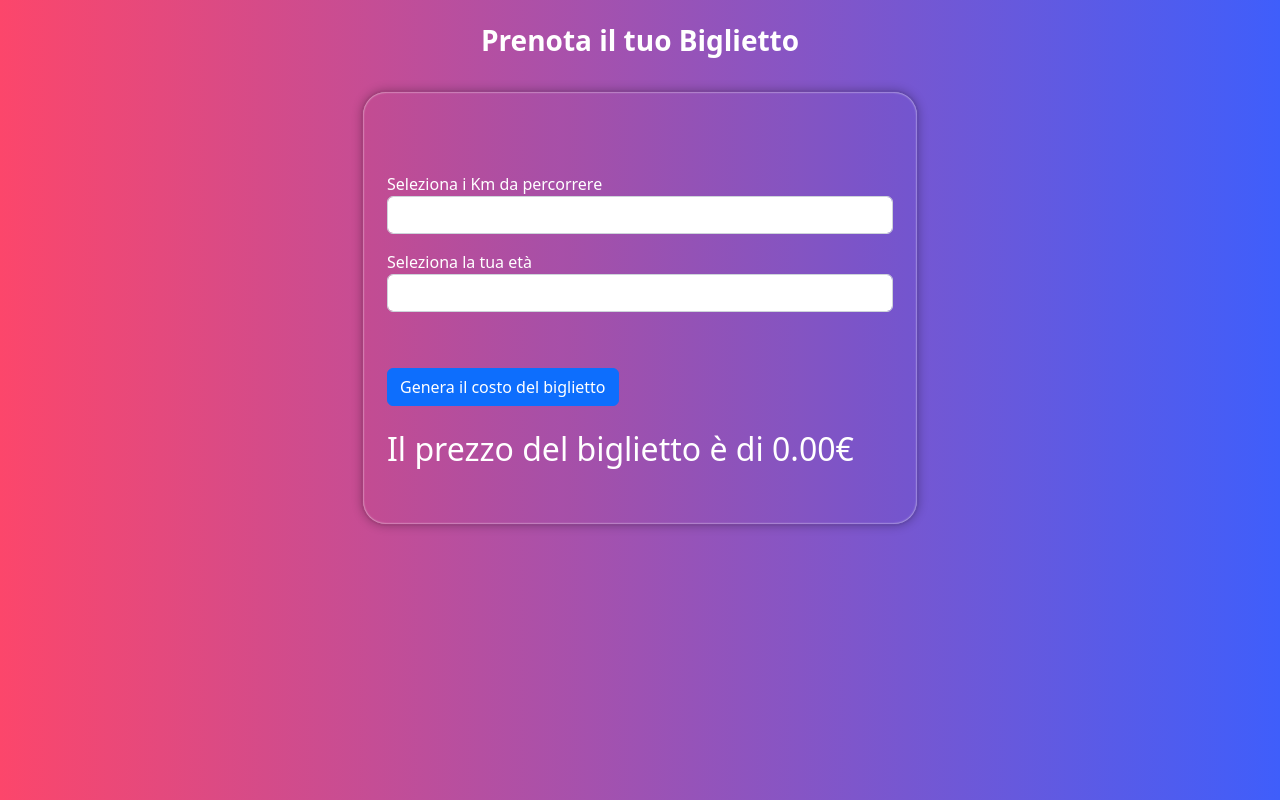
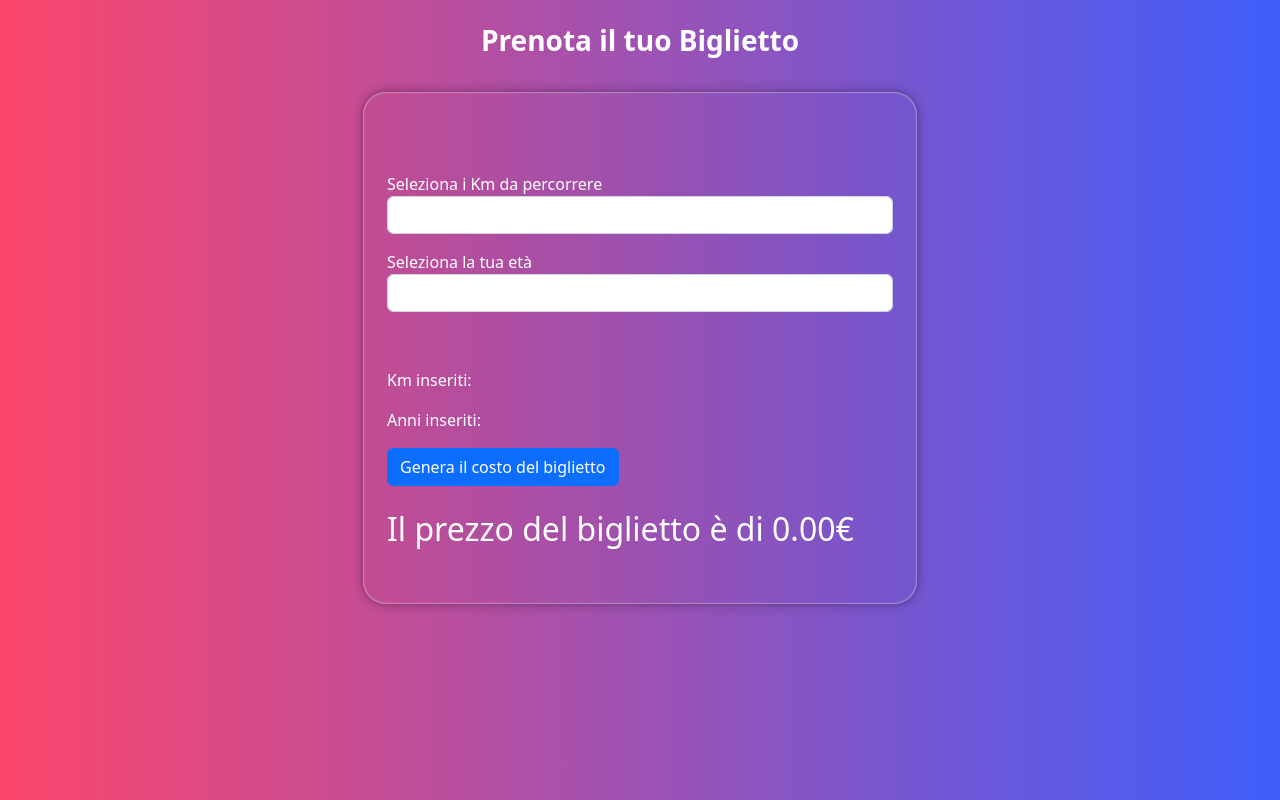
Before and after one commit to RiccardoNestola/js-biglietto-treno-form, a plain HTML site: page index.html in a window 1280 px wide. Both pictures are taken after a click on the link "Genera il costo del biglietto". Drawn offline with nearby package versions, Linux system fonts and the light colour scheme.

Commit message:
add km and age output

```diff
--- a/index.html
+++ b/index.html
@@ -39,6 +39,11 @@
                 </div>
             </form>
 
+            <div class="text">
+                <p id="kmOutput"></p>
+                <p id="ageOutput"></p>
+            </div>
+
             <a href="#" class="button btn btn-primary">
                 Genera il costo del biglietto
 
--- a/js/script.js
+++ b/js/script.js
@@ -40,6 +40,9 @@ button.addEventListener("click",function(){
     console.log(kmInput.value + "km");
     console.log(ageInput.value + "anni");
 
+    document.getElementById("kmOutput").innerHTML = "Km inseriti: " + kmInput.value;
+    document.getElementById("ageOutput").innerHTML = "Anni inseriti: " + ageInput.value;
+
     if (parseInt(ageInput.value)  < 18) {
         console.log(priceTicket);
         output.innerHTML = "Il prezzo del biglietto è di " + (priceTicket - ((priceTicket * 17.5) / 100)).toFixed(2) + "&euro;";
```
